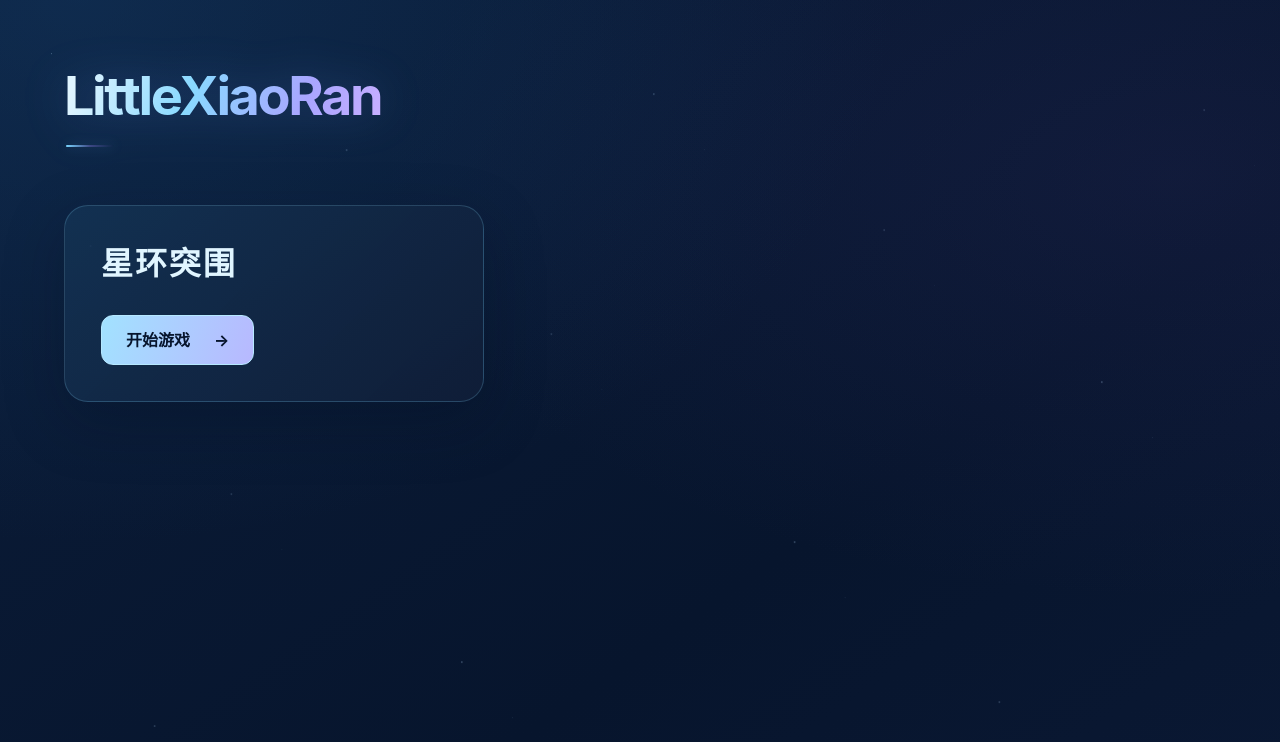
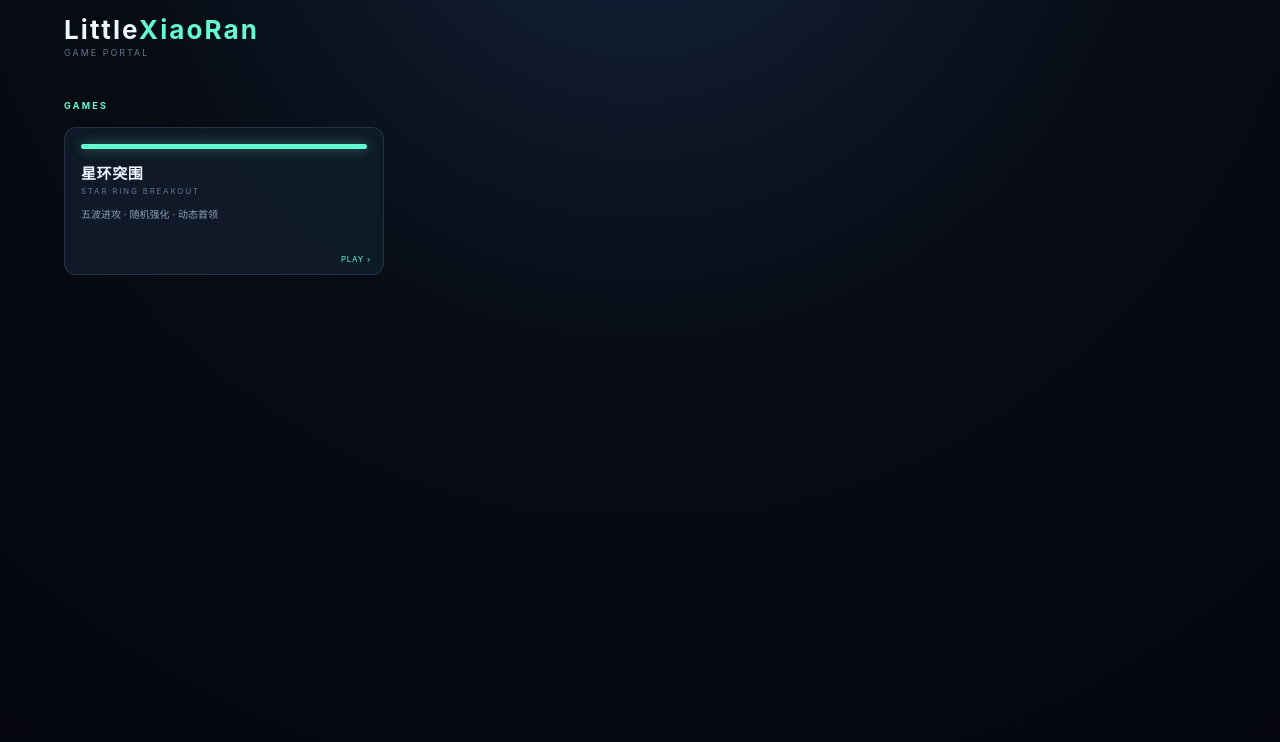
Before and after one commit to LittleXiaoRan/littlexiaoran.github.io, a plain HTML site: page index.html in a window 1280 px wide. Drawn offline with Linux system fonts and the light colour scheme.

Commit message:
Update homepage: Star Ring theme and game portal

```diff
--- a/index.html
+++ b/index.html
@@ -3,176 +3,120 @@
 <head>
   <meta charset="UTF-8">
   <meta name="viewport" content="width=device-width, initial-scale=1.0">
+  <meta name="theme-color" content="#070b13">
   <title>LittleXiaoRan</title>
   <style>
-    * {
-      box-sizing: border-box;
+    :root {
+      color-scheme: dark;
+      --bg: #070b13;
+      --line: rgba(156, 183, 211, 0.16);
+      --text: #edf7ff;
+      --muted: #8a9bb0;
+      --mint: #64fbd2;
     }
 
-    html {
-      min-height: 100%;
-      background: #07152d;
+    * { box-sizing: border-box; }
+
+    html, body { margin: 0; width: 100%; height: 100%; }
+
+    body {
+      display: flex;
+      flex-direction: column;
+      min-height: 100dvh;
+      background: radial-gradient(circle at 50% -20%, #14233b 0, var(--bg) 48%, #05070d 100%);
+      color: var(--text);
+      font-family: Inter, "PingFang SC", "Microsoft YaHei", system-ui, sans-serif;
+      -webkit-font-smoothing: antialiased;
     }
 
-    body {
-      margin: 0;
-      min-height: 100vh;
-      min-height: 100svh;
-      color: #ffffff;
-      font-family: -apple-system, BlinkMacSystemFont, "Segoe UI", sans-serif;
-      background:
-        radial-gradient(ellipse at 6% 0%, #17487755, transparent 48%),
-        radial-gradient(ellipse at 92% 22%, #49378226, transparent 48%),
-        linear-gradient(145deg, #0b1d3a, #07152d 65%, #0a1833);
-      isolation: isolate;
+    a { color: inherit; text-decoration: none; }
+
+    .topbar {
+      min-height: 72px;
+      display: flex;
+      align-items: center;
+      padding: 0 clamp(24px, 5vw, 72px);
     }
 
-    .stars {
-      position: fixed;
-      inset: 0;
-      z-index: -1;
-      overflow: hidden;
-      pointer-events: none;
+    .brand { display: flex; flex-direction: column; gap: 2px; }
+    .brand strong { font-size: clamp(20px, 2.6vw, 26px); font-weight: 750; letter-spacing: 0.08em; }
+    .brand strong span { color: var(--mint); }
+    .brand > span { color: #64768d; font-size: 9px; letter-spacing: 0.22em; }
+
+    main {
+      padding: 28px clamp(24px, 5vw, 72px) 40px;
     }
 
-    .stars::before,
-    .stars::after {
-      content: "";
-      position: absolute;
-      top: 0;
-      left: 0;
-      width: 2px;
-      height: 2px;
-      border-radius: 50%;
-      background: #bbdfff;
-      box-shadow:
-        7vw 31vh #bbdfff66, 18vw 62vh #bbdfff44,
-        27vw 19vh #bbdfff55, 36vw 83vh #bbdfff66,
-        43vw 42vh #bbdfff44, 51vw 12vh #bbdfff55,
-        62vw 68vh #bbdfff66, 69vw 29vh #bbdfff44,
-        78vw 88vh #bbdfff55, 86vw 48vh #bbdfff66,
-        94vw 14vh #bbdfff44, 12vw 91vh #bbdfff55;
-      opacity: 0.6;
-      animation: drift 18s ease-in-out infinite alternate;
-    }
+    .eyebrow { margin: 0 0 16px; color: var(--mint); font-size: 9px; font-weight: 700; letter-spacing: 0.25em; }
 
-    .stars::after {
-      top: 8vh;
-      left: 4vw;
-      width: 1px;
-      height: 1px;
-      opacity: 0.35;
-      animation-duration: 25s;
-      animation-delay: -9s;
-    }
-
-    header {
-      padding: clamp(28px, 5vw, 64px) clamp(24px, 5vw, 72px);
-    }
-
-    h1 {
-      position: relative;
-      width: fit-content;
-      max-width: 100%;
-      margin: 0;
-      font-size: clamp(28px, 5.5vw, 54px);
-      font-weight: 750;
-      line-height: 1.2;
-      letter-spacing: -0.045em;
-      overflow-wrap: anywhere;
-      color: #b6dfff;
-      background: linear-gradient(110deg, #e0f5ff 5%, #89d9ff 40%, #a9a5ff 75%, #c8afff);
-      -webkit-background-clip: text;
-      background-clip: text;
-      -webkit-text-fill-color: transparent;
-      filter: drop-shadow(0 0 22px #649cff38);
-    }
-
-    h1::after {
-      content: "";
-      position: absolute;
-      bottom: -18px;
-      left: 2px;
-      width: 48px;
-      height: 2px;
-      border-radius: 2px;
-      background: linear-gradient(90deg, #79d5ff, #9e8aff55, transparent);
-      box-shadow: 0 0 12px #79d5ff44;
-    }
-
-    main {
-      padding: 12px clamp(24px, 5vw, 72px) 64px;
+    .games {
+      display: grid;
+      grid-template-columns: repeat(auto-fill, minmax(240px, 320px));
+      gap: 14px;
+      width: 100%;
+      justify-content: start;
     }
 
     .game-card {
-      width: 100%;
-      max-width: 420px;
-      padding: clamp(24px, 4vw, 36px);
-      border: 1px solid #89d9ff33;
-      border-radius: 24px;
-      background: linear-gradient(135deg, #143354d9, #101e38e6);
-      box-shadow: 0 20px 60px #020a1a40;
+      position: relative;
+      min-height: 148px;
+      padding: 16px;
+      border: 1px solid rgba(130, 159, 181, 0.18);
+      border-radius: 12px;
+      background: rgba(17, 28, 43, 0.92);
+      text-align: left;
+      transition: transform 160ms ease, border-color 160ms ease;
     }
 
-    .game-card h2 {
-      margin: 0 0 28px;
-      color: #e0f5ff;
-      font-size: clamp(24px, 4vw, 32px);
-      line-height: 1.4;
-      letter-spacing: 0.06em;
+    .game-card:hover { transform: translateY(-3px); border-color: rgba(100, 251, 210, 0.55); }
+    .game-card:focus-visible { outline: 2px solid var(--mint); outline-offset: 4px; }
+
+    .game-swatch {
+      display: block;
+      width: 100%;
+      height: 5px;
+      margin-bottom: 13px;
+      border-radius: 4px;
+      background: var(--swatch, var(--mint));
+      box-shadow: 0 0 12px color-mix(in srgb, var(--swatch, var(--mint)) 40%, transparent);
     }
 
-    .play-link {
-      display: inline-flex;
-      align-items: center;
-      justify-content: center;
-      gap: 24px;
-      min-height: 48px;
-      padding: 12px 24px;
-      border: 1px solid #b6e8ff;
-      border-radius: 12px;
-      color: #07152d;
-      background: linear-gradient(110deg, #a2e2ff, #b8b8ff);
-      font-size: 16px;
-      font-weight: 650;
-      line-height: 1.5;
-      text-decoration: none;
-    }
+    .game-card strong { display: block; font-size: 15px; letter-spacing: 0.04em; }
+    .game-en { display: block; margin-top: 3px; color: #64768d; font-size: 8px; letter-spacing: 0.22em; }
+    .game-card p { margin: 10px 0 0; color: #8ba1b4; font-size: 10px; line-height: 1.65; }
+    .game-badge { position: absolute; right: 12px; bottom: 10px; color: var(--mint); font-size: 8px; letter-spacing: 0.1em; }
 
-    .play-link:hover {
-      background: #d3eeff;
-    }
-
-    .play-link:focus-visible {
-      outline: 3px solid #e0f5ff;
-      outline-offset: 5px;
-    }
-
-    @keyframes drift {
-      from { transform: translateY(0); }
-      to { transform: translateY(-18px); }
+    @media (max-width: 760px) {
+      .topbar { min-height: 56px; padding: 0 14px; }
+      .brand strong { font-size: 19px; }
+      .brand span { display: none; }
+      main { padding: 20px 14px 32px; }
+      .games { grid-template-columns: 1fr; }
     }
 
     @media (prefers-reduced-motion: reduce) {
-      .stars::before,
-      .stars::after {
-        animation: none;
-      }
+      *, *::before, *::after { animation-duration: 0.01ms !important; transition-duration: 0.01ms !important; }
     }
   </style>
 </head>
 <body>
-  <div class="stars" aria-hidden="true"></div>
-  <header>
-    <h1>LittleXiaoRan</h1>
+  <header class="topbar">
+    <div class="brand">
+      <strong>Little<span>XiaoRan</span></strong>
+      <span>GAME PORTAL</span>
+    </div>
   </header>
   <main>
-    <article class="game-card" aria-labelledby="game-title">
-      <h2 id="game-title">星环突围</h2>
-      <a class="play-link" href="/star-ring-breakout/" aria-label="开始游戏：星环突围">
-        开始游戏 <span aria-hidden="true">→</span>
+    <p class="eyebrow">GAMES</p>
+    <section class="games" aria-label="游戏列表">
+      <a class="game-card" href="https://littlexiaoran.github.io/star-ring-breakout/" target="_blank" rel="noopener">
+        <span class="game-swatch" aria-hidden="true"></span>
+        <strong>星环突围</strong>
+        <span class="game-en">STAR RING BREAKOUT</span>
+        <p>五波进攻 · 随机强化 · 动态首领</p>
+        <span class="game-badge" aria-hidden="true">PLAY ›</span>
       </a>
-    </article>
+    </section>
   </main>
 </body>
 </html>
```
